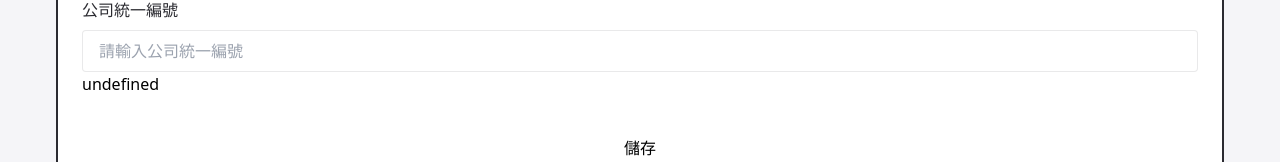
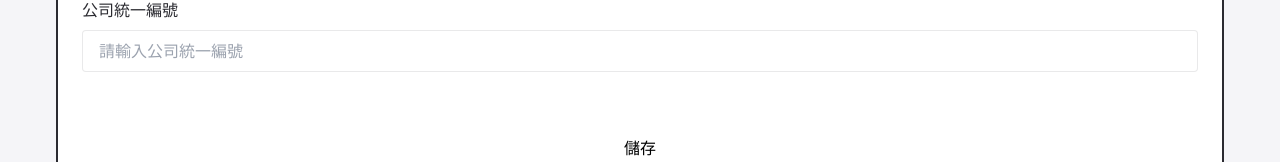
Before and after one commit to jung0730/true-salary-story-react, a Next.js app: page /share in a window 1280 px wide. Shown: the part 308-470 px from the top of the page. Built offline with nearby package versions, Linux system fonts and the light colour scheme.

Commit message:
fix form error type

```diff
--- a/src/app/components/FormControl/Form.tsx
+++ b/src/app/components/FormControl/Form.tsx
@@ -15,7 +15,7 @@ const Form = () => {
   }
   return (
     <form className="px-3 py-6 md:p-6 bg-white" onSubmit={handleSubmit(onSubmit)}>
-      <FormInput label="公司統一編號" placeholder="請輸入公司統一編號" error={`${errors.taxId?.message}`} {...register('taxId', { required: "This is required." })}/>
+      <FormInput label="公司統一編號" placeholder="請輸入公司統一編號" error={errors?.taxId?.message} {...register('taxId', { required: "This is required." })}/>
       <button type="submit" className="w-full">
         儲存
       </button>
```
